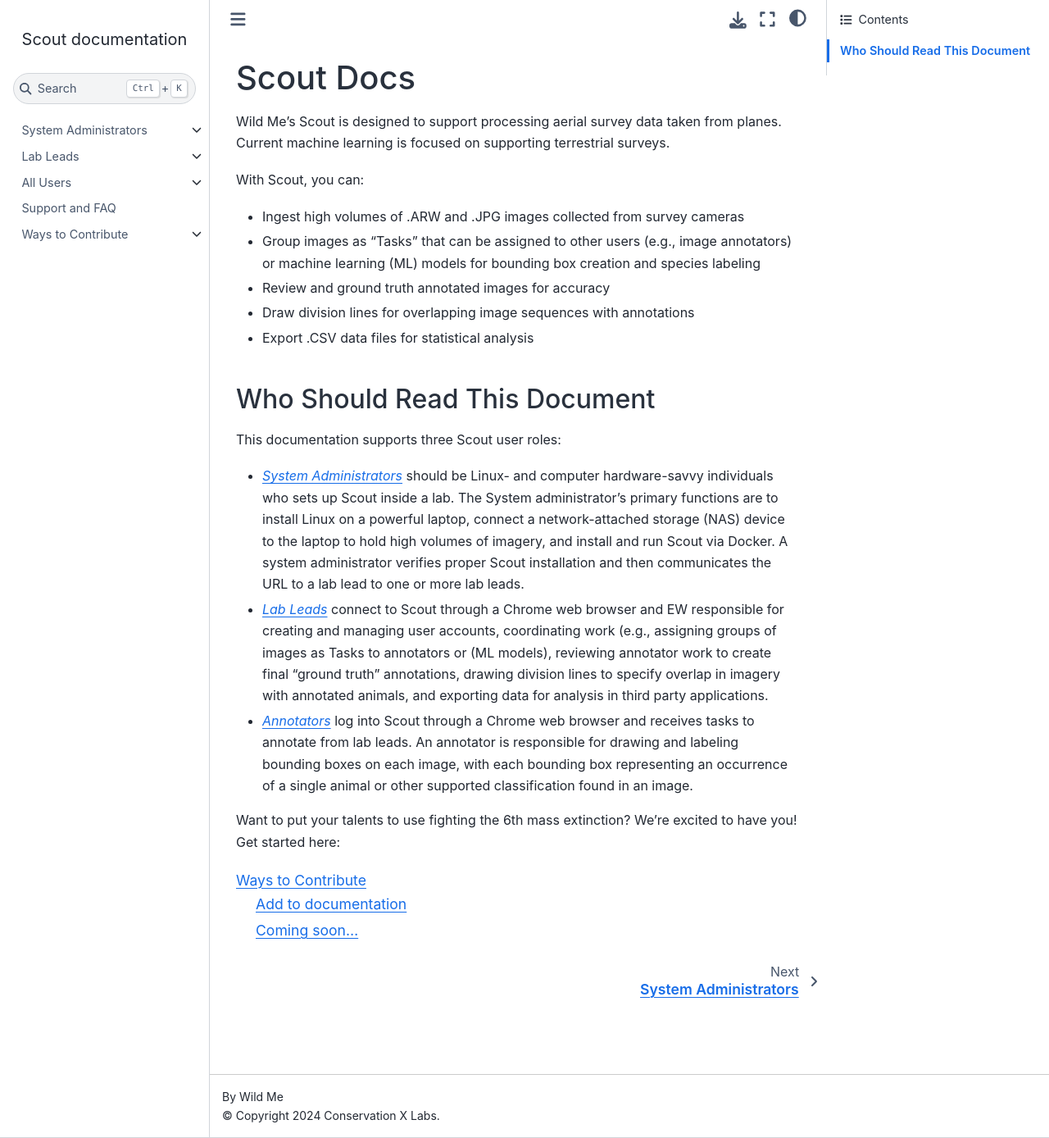
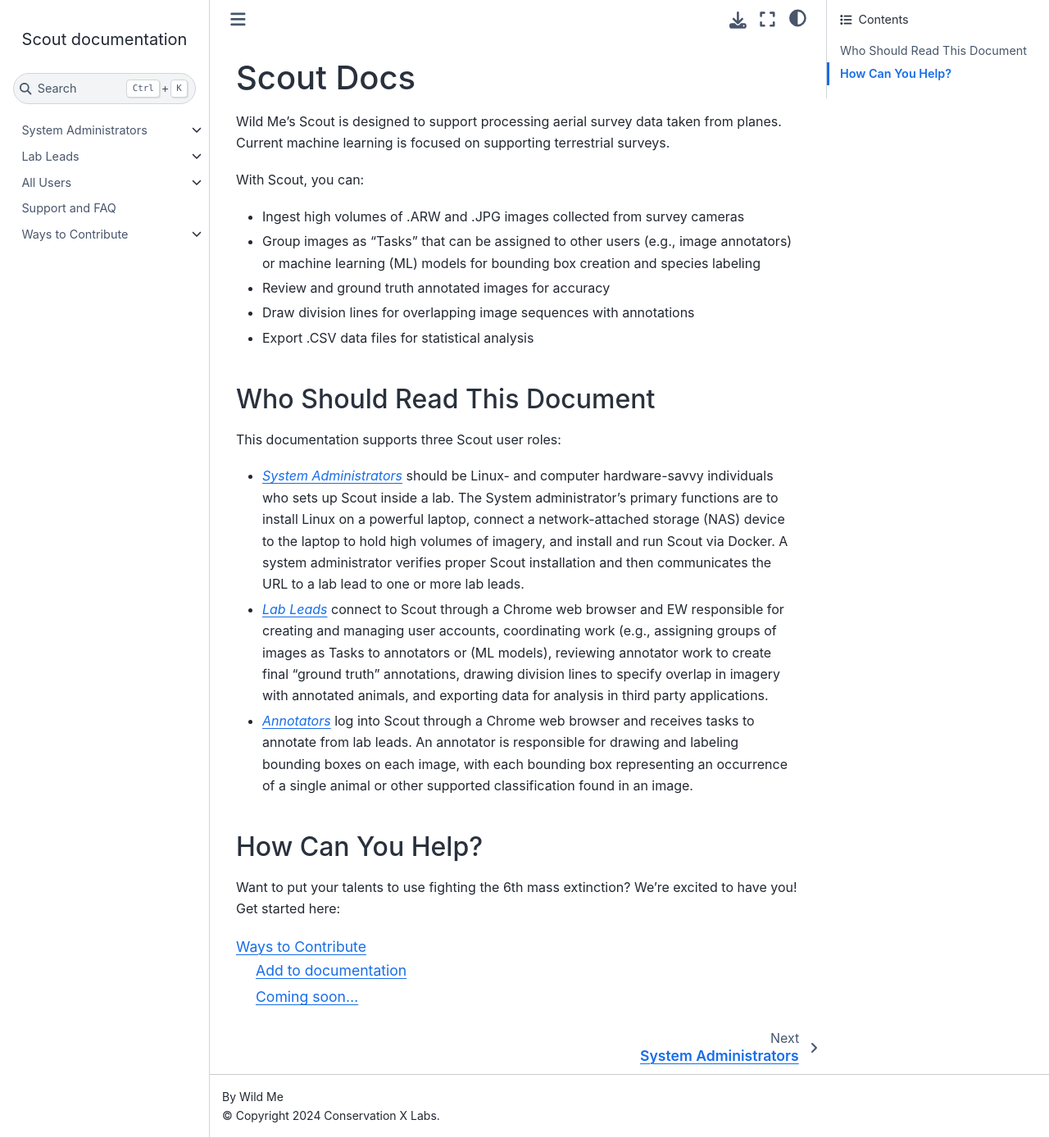
Before and after one commit to WildMeOrg/scout-docs, a Sphinx documentation site: the page built from docs/index.md, in a window 1280 px wide and 1388 px high. Shown: the whole window at 82% size. Built offline with Sphinx 7.4.7 and the Sphinx Book theme 1.1.4, drawn with Linux system fonts in a browser that asks for light colours.

Commit message:
legibility header

````diff
--- a/docs/index.md
+++ b/docs/index.md
@@ -26,6 +26,8 @@
 support-and-faq
 ```
 
+## How Can You Help?
+
 Want to put your talents to use fighting the 6th mass extinction? We're excited to have you! Get started here:
 
 ```{toctree}
````
